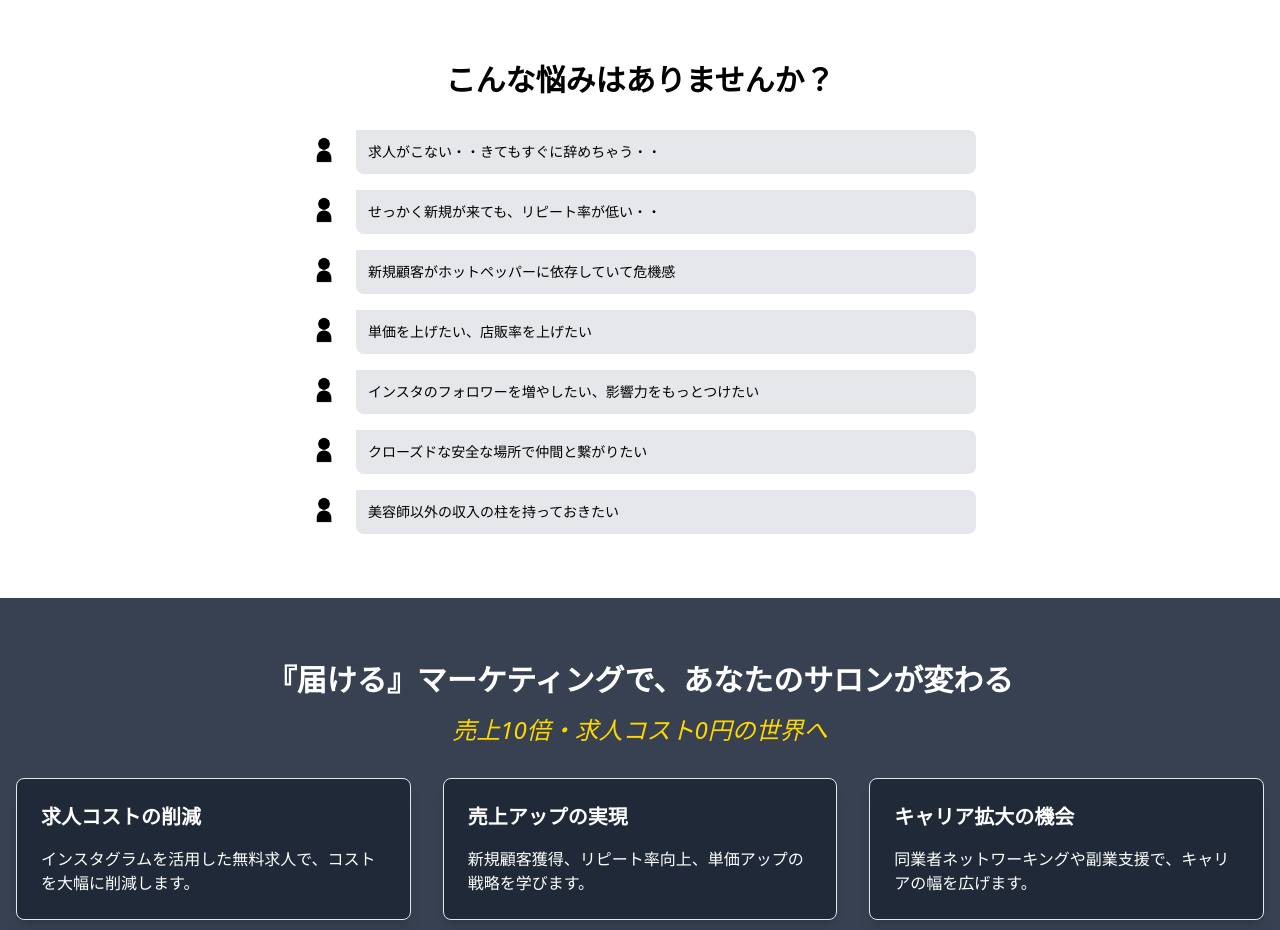
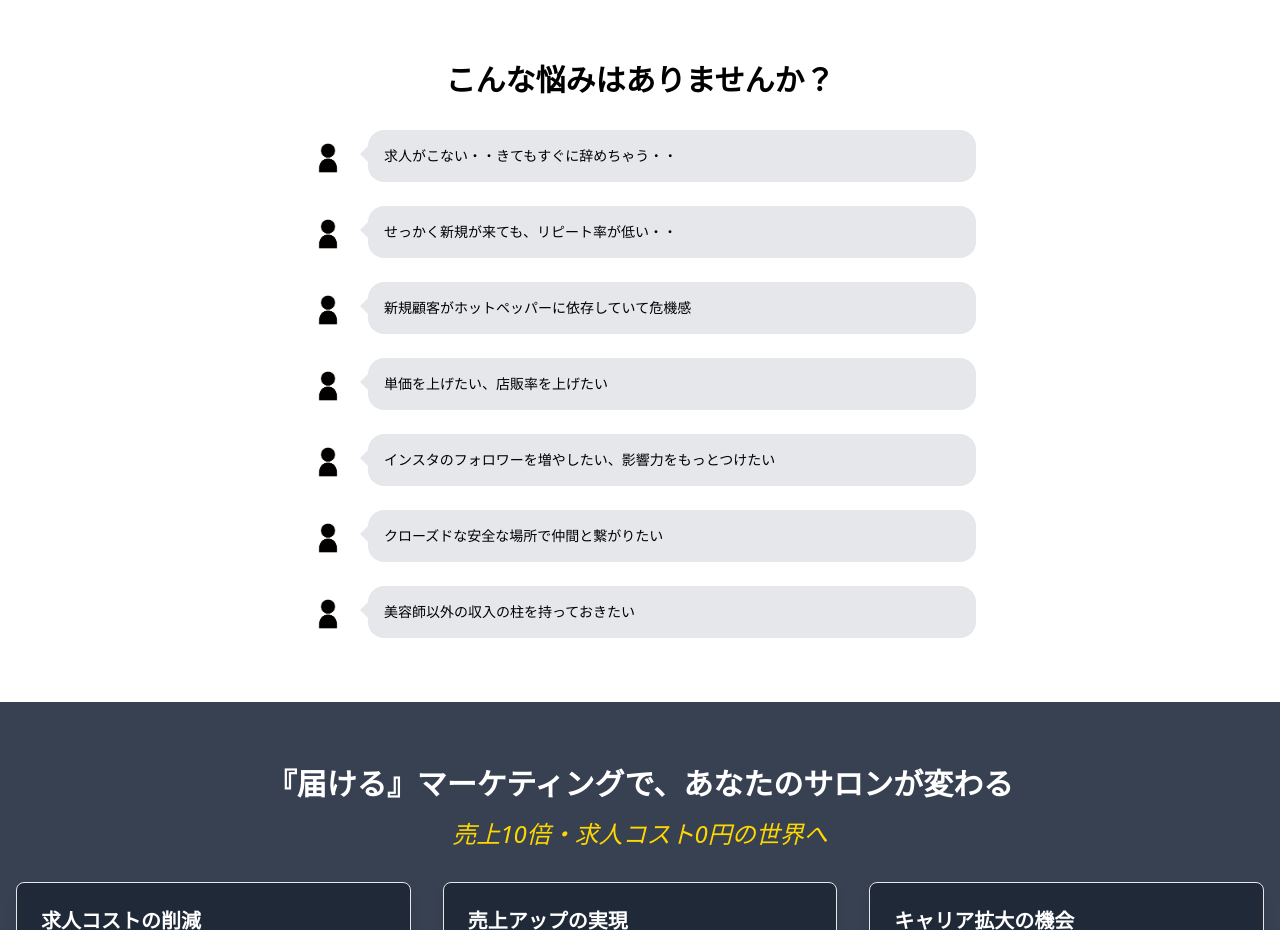
Before and after one commit to kkoblog/zero, a Next.js app: page / in a window 1280 px wide. Shown: the part 802-1732 px from the top of the page. Built offline with nearby package versions, Linux system fonts and the light colour scheme.

Commit message:
吹き出しデザインの改善とレイアウトの調整

```diff
--- a/src/app/page.jsx
+++ b/src/app/page.jsx
@@ -73,7 +73,7 @@ function MainComponent() {
     <h2 className="text-3xl font-bold mb-8 text-center">
       こんな悩みはありませんか？
     </h2>
-    <div className="space-y-4 max-w-2xl mx-auto">
+    <div className="space-y-6 max-w-2xl mx-auto">
       {[
         "求人がこない・・きてもすぐに辞めちゃう・・",
         "せっかく新規が来ても、リピート率が低い・・",
@@ -83,14 +83,19 @@ function MainComponent() {
         "クローズドな安全な場所で仲間と繋がりたい",
         "美容師以外の収入の柱を持っておきたい"
       ].map((problem, index) => (
-        <div key={index} className="flex items-start space-x-3">
+        <div key={index} className="flex items-start space-x-4">
           <img
             src="/image/speakers/aikon.jpg"
             alt={`アイコン${index + 1}`}
-            className="w-10 h-10 rounded-full flex-shrink-0"
+            className="w-12 h-12 rounded-full flex-shrink-0 mt-1"
           />
-          <div className="bg-gray-200 p-3 rounded-lg rounded-tl-none flex-1">
-            <p className="text-sm">{problem}</p>
+          <div className="flex-grow">
+            <div className="bg-gray-200 p-4 rounded-2xl relative">
+              <div className="absolute left-0 top-4 transform -translate-x-2 w-0 h-0
+                              border-t-8 border-r-8 border-b-8
+                              border-transparent border-r-gray-200"></div>
+              <p className="text-sm">{problem}</p>
+            </div>
           </div>
         </div>
       ))}
```
